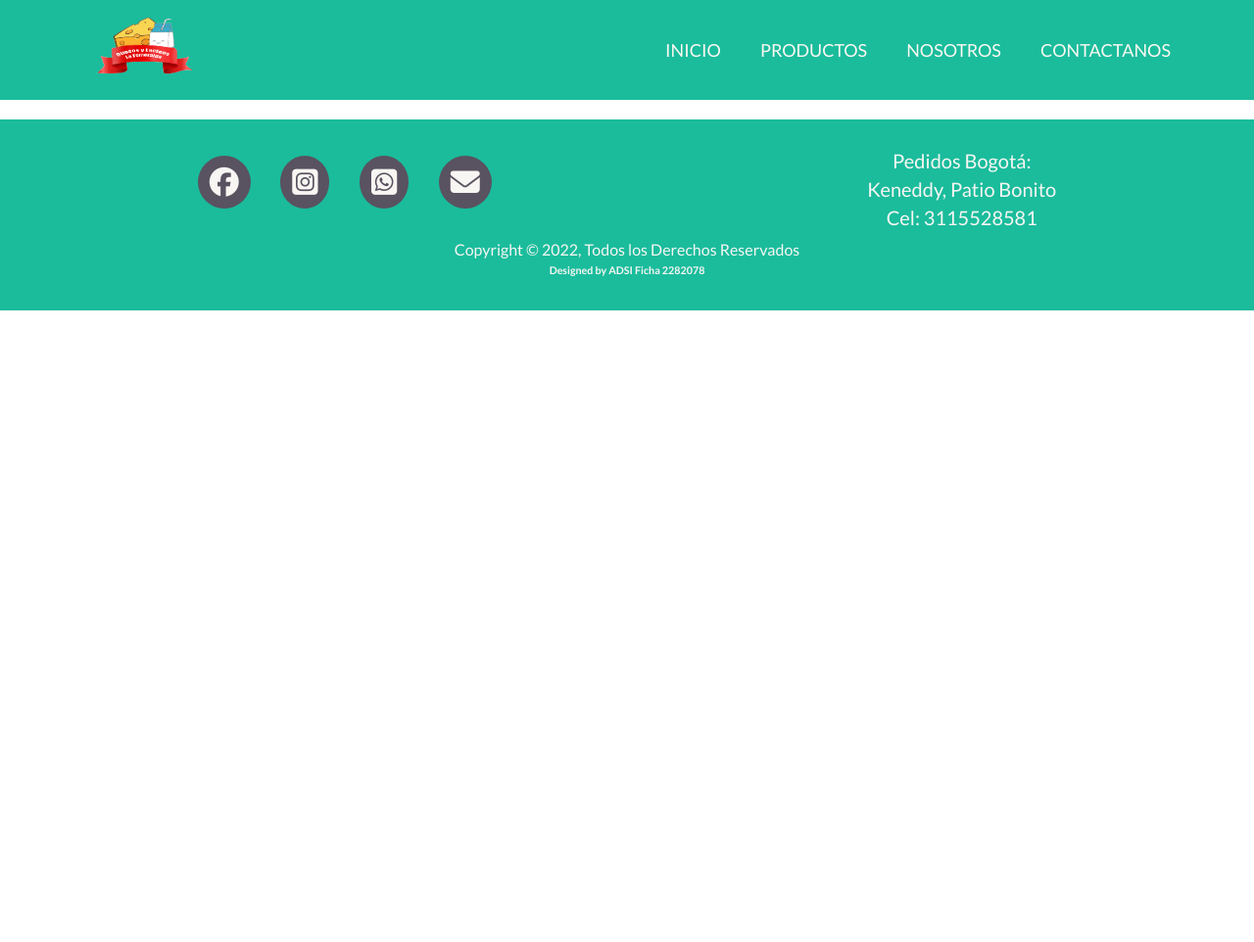
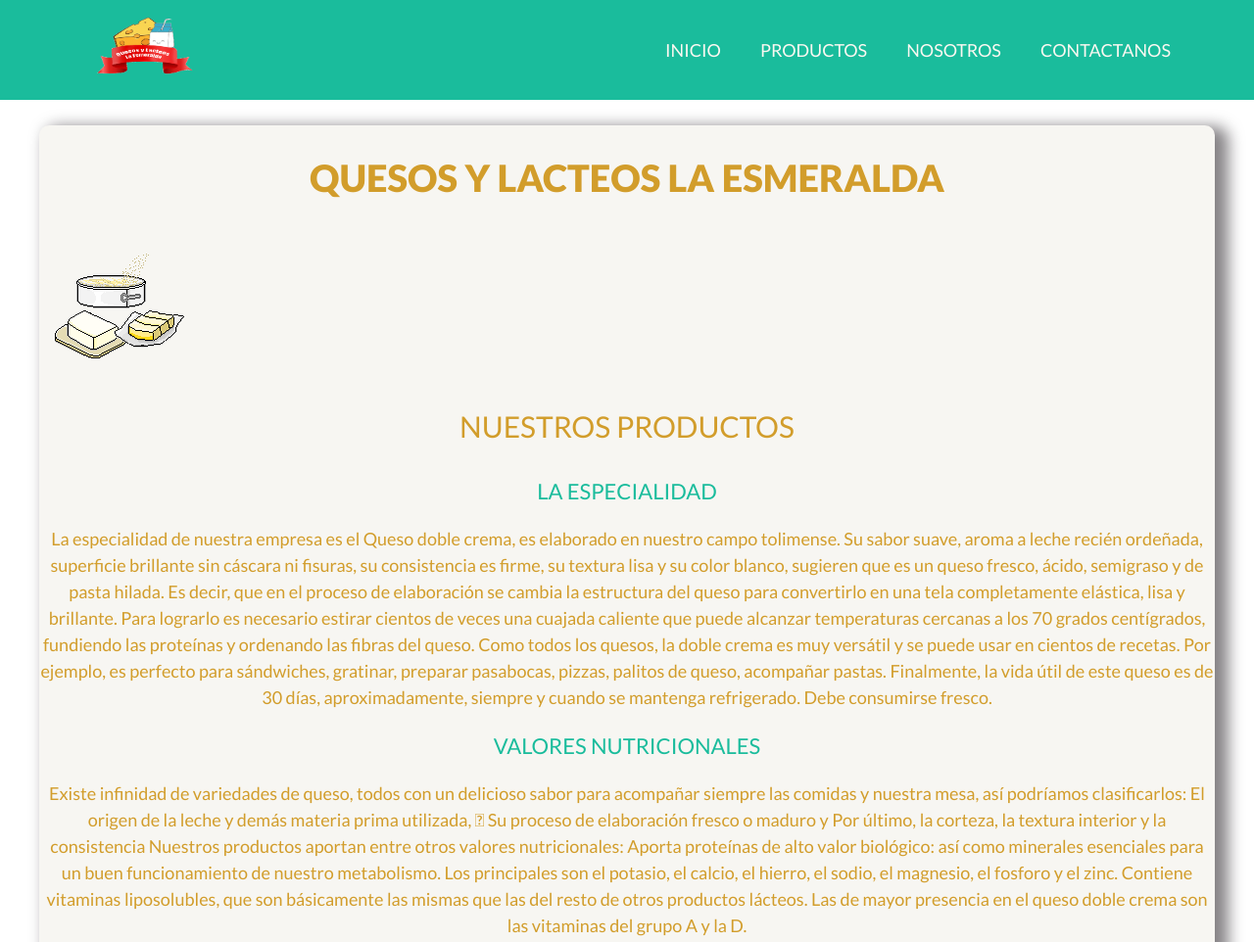
Before and after one commit to milfer0516/Quesos_la_Esmeralda, a plain HTML site: page productos.html in a window 1280 px wide. Shown: the top 962 px of the page at 98% size. Before the commit the page ends 800 px from the top, so only its background shows below. Drawn offline with Linux system fonts and the light colour scheme.

Commit message:
Anexo los cambios de Esmeralda en el archivo productos

```diff
--- a/productos.html
+++ b/productos.html
@@ -1,23 +1,19 @@
 <!DOCTYPE html>
 <html lang="en">
+
 <head>
-    <meta content="" description="""> <meta content="" description="""> <meta
-    content="" description="""> <meta content="" description=""">
+  <meta content="" description="""> <meta content="" description=""">
+  <meta content="" description="""> <meta content="" description=""">
   <meta charset="UTF-8" />
   <meta http-equiv="X-UA-Compatible" content="IE=edge" />
   <meta name="viewport" content="width=device-width, initial-scale=1.0" />
   <title>Quesos y Lacteos La Esmeralda</title>
   <link rel="stylesheet" href="assets/css/style.css" />
-    <link
-      href="https://fonts.googleapis.com/css2?family=Raleway:wght@100&display=swap"
-      rel="stylesheet"
-    />
+  <link href="https://fonts.googleapis.com/css2?family=Raleway:wght@100&display=swap" rel="stylesheet" />
   <!-- Icons Fontawesome -->
-    <script
-      src="https://kit.fontawesome.com/dc6deb0be1.js"
-      crossorigin="anonymous"
-    ></script>
+  <script src="https://kit.fontawesome.com/dc6deb0be1.js" crossorigin="anonymous"></script>
 </head>
+
 <body>
   <header class="header">
     <nav class="nav">
@@ -32,9 +28,7 @@
           <a class="nav-menu-link nav-link" href="index.html">Inicio</a>
         </li>
         <li class="nav-menu-item">
-            <a class="nav-menu-link nav-link" href="productos.html"
-              >Productos</a
-            >
+          <a class="nav-menu-link nav-link" href="productos.html">Productos</a>
         </li>
         <li class="nav-menu-item">
           <a class="nav-menu-link nav-link" href="nosotros.html">Nosotros</a>
@@ -45,24 +39,69 @@
       </ul>
     </nav>
   </header>
-    <main class="main"></main>
+  <main class="container sombra main">
+    <h1 class="title-main">Quesos y Lacteos la Esmeralda</h1>
+    <img src="assets/img/queso-imagen-animada-0004.gif" />
+    <h2 class="title-nosotros">NUESTROS PRODUCTOS</h2>
+    <h3 class="somos">LA ESPECIALIDAD</h3>
+    <p class="text-main">
+      La especialidad de nuestra empresa es el Queso doble crema,
+      es elaborado en nuestro campo tolimense. Su sabor suave,
+      aroma a leche recién ordeñada, superficie brillante sin cáscara
+      ni fisuras, su consistencia es firme, su textura lisa y su color
+      blanco, sugieren que es un queso fresco, ácido, semigraso y de
+      pasta hilada. Es decir, que en el proceso de elaboración se cambia
+      la estructura del queso para convertirlo en una tela completamente
+      elástica, lisa y brillante. Para lograrlo es necesario estirar cientos
+      de veces una cuajada caliente que puede alcanzar temperaturas cercanas
+      a los 70 grados centígrados, fundiendo las proteínas y ordenando las
+      fibras del queso.
+      Como todos los quesos, la doble crema es muy versátil y se puede usar
+      en cientos de recetas. Por ejemplo, es perfecto para sándwiches, gratinar,
+      preparar pasabocas, pizzas, palitos de queso, acompañar pastas. Finalmente,
+      la vida útil de este queso es de 30 días, aproximadamente, siempre y
+      cuando se mantenga refrigerado. Debe consumirse fresco.
 
-    <footer >
+
+    </p>
+    <h3 class="somos">VALORES NUTRICIONALES</h3>
+
+    <p class="text-main">
+      Existe infinidad de variedades de queso, todos con un delicioso sabor para acompañar siempre
+      las comidas y nuestra mesa, así podríamos clasificarlos: El origen de la leche y demás
+      materia prima utilizada,  Su proceso de elaboración fresco o maduro y Por último,
+      la corteza, la textura interior y la consistencia
+
+      Nuestros productos aportan entre otros valores nutricionales:
+      Aporta proteínas de alto valor biológico: así como minerales esenciales para
+      un buen funcionamiento de nuestro metabolismo. Los principales son el potasio,
+      el calcio, el hierro, el sodio, el magnesio, el fosforo y el zinc.
+      Contiene vitaminas liposolubles, que son básicamente las mismas que las del
+      resto de otros productos lácteos. Las de mayor presencia en el queso doble
+      crema son las vitaminas del grupo A y la D.
+
+    </p>
+    </section>
+    <section class="container-imagen">
+      <h3 class="somos">PRECIOS</h3>
+      <img src="assets/img/CATALOGO.jpg" />
+
+    </section>
+
+    </div>
+  </main>
+
+  <!-- aqui escribo yoooo -->
+
+
+  <footer>
     <div class="contenedor-footer">
       <div class="contenedor-icons">
         <div class="icons-footer">
-              <a href="#"
-                ><i class="fa-brands fa-facebook icons"></i
-              ></a>
-              <a href="#"
-                ><i class="fa-brands fa-instagram-square icons"></i
-              ></a>
-              <a href="#"
-                ><i class="fa-brands fa-whatsapp-square icons"></i
-              ></a>
-              <a href="#"
-                ><i class="fa-solid fa-envelope icons"></i
-              ></a>
+          <a href="#"><i class="fa-brands fa-facebook icons"></i></a>
+          <a href="#"><i class="fa-brands fa-instagram-square icons"></i></a>
+          <a href="#"><i class="fa-brands fa-whatsapp-square icons"></i></a>
+          <a href="#"><i class="fa-solid fa-envelope icons"></i></a>
         </div>
       </div>
       <div class="contenedor-icons footer-contacto">
@@ -79,4 +118,5 @@
   </footer>
   <script src="assets/js/app.js"></script>
 </body>
+
 </html>
```
Also changed, not shown: assets/img/Catalogo.jpg (added), assets/img/queso-imagen-animada-0002.gif (added), assets/img/queso-imagen-animada-0004.gif (added). Lines whose indentation alone changed are shown as unchanged.
